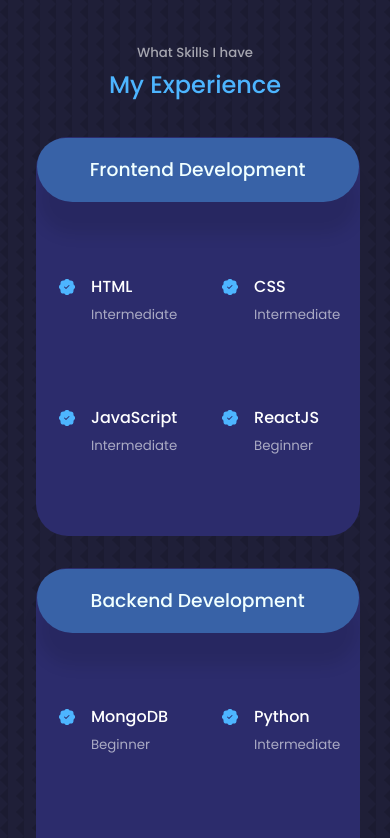
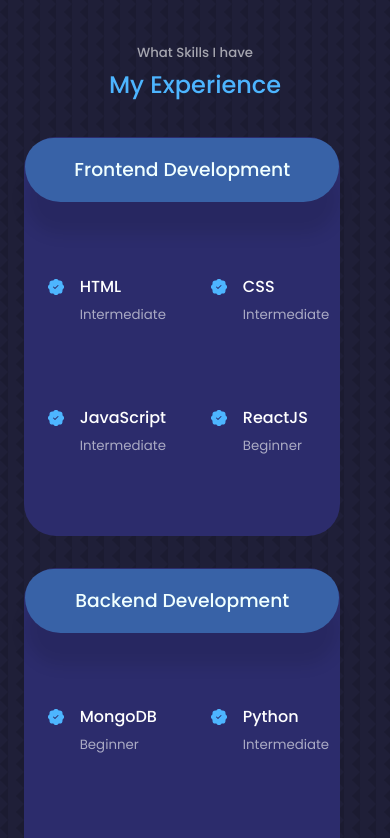
Before and after one commit to chaitu713/react-portfolio, a React (Create React App) app: page / in a window 390 px wide. Shown: the part 1980-2818 px from the top of the page. Built offline with nearby package versions, Linux system fonts and the light colour scheme.

Commit message:
Made changes in Media Queries in Portfolio.css and Experience.css

```diff
--- a/src/components/experience/Experience.css
+++ b/src/components/experience/Experience.css
@@ -86,7 +86,7 @@
         width: 90%;
         /* padding: 2rem 1rem; */
         padding-top: 0;
-        margin-left: 1rem;
+        margin-left: 0.3rem;
         margin-bottom: 1rem;
     }
     .experience__details {
--- a/src/components/portfolio/Portfolio.css
+++ b/src/components/portfolio/Portfolio.css
@@ -49,7 +49,7 @@ img {
     .portfolio__container {
         grid-template-columns: 1fr 1fr;
         gap: 1.2rem;
-        margin-left: 2.1rem;
+        margin-left: 3.6rem;
     }
 }
 
@@ -59,6 +59,6 @@ img {
     .portfolio__container {
         grid-template-columns: 1fr;
         gap: 1rem;
-        margin-left: 1.2rem;
+        margin-left: 0.65rem;
     }
 }
```
